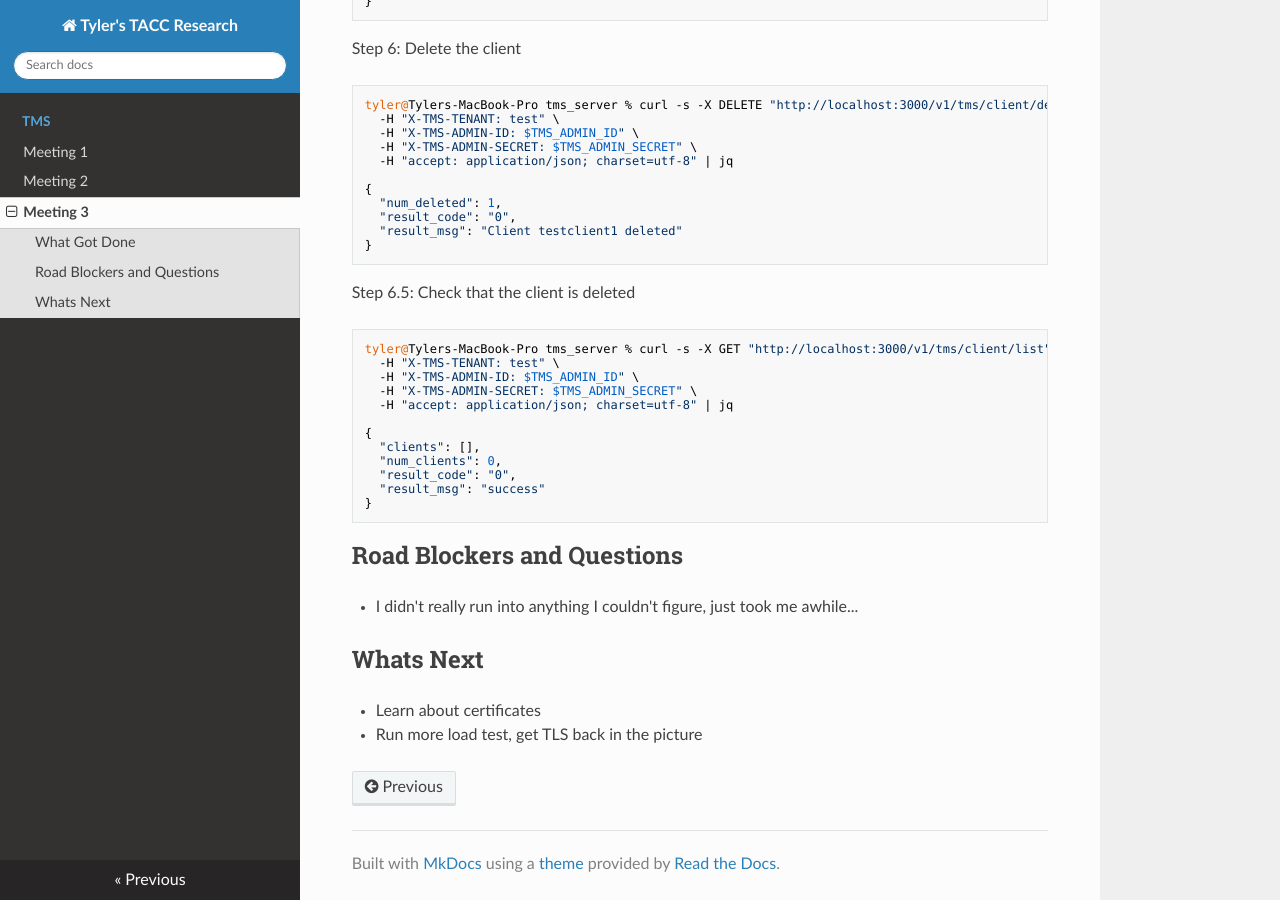
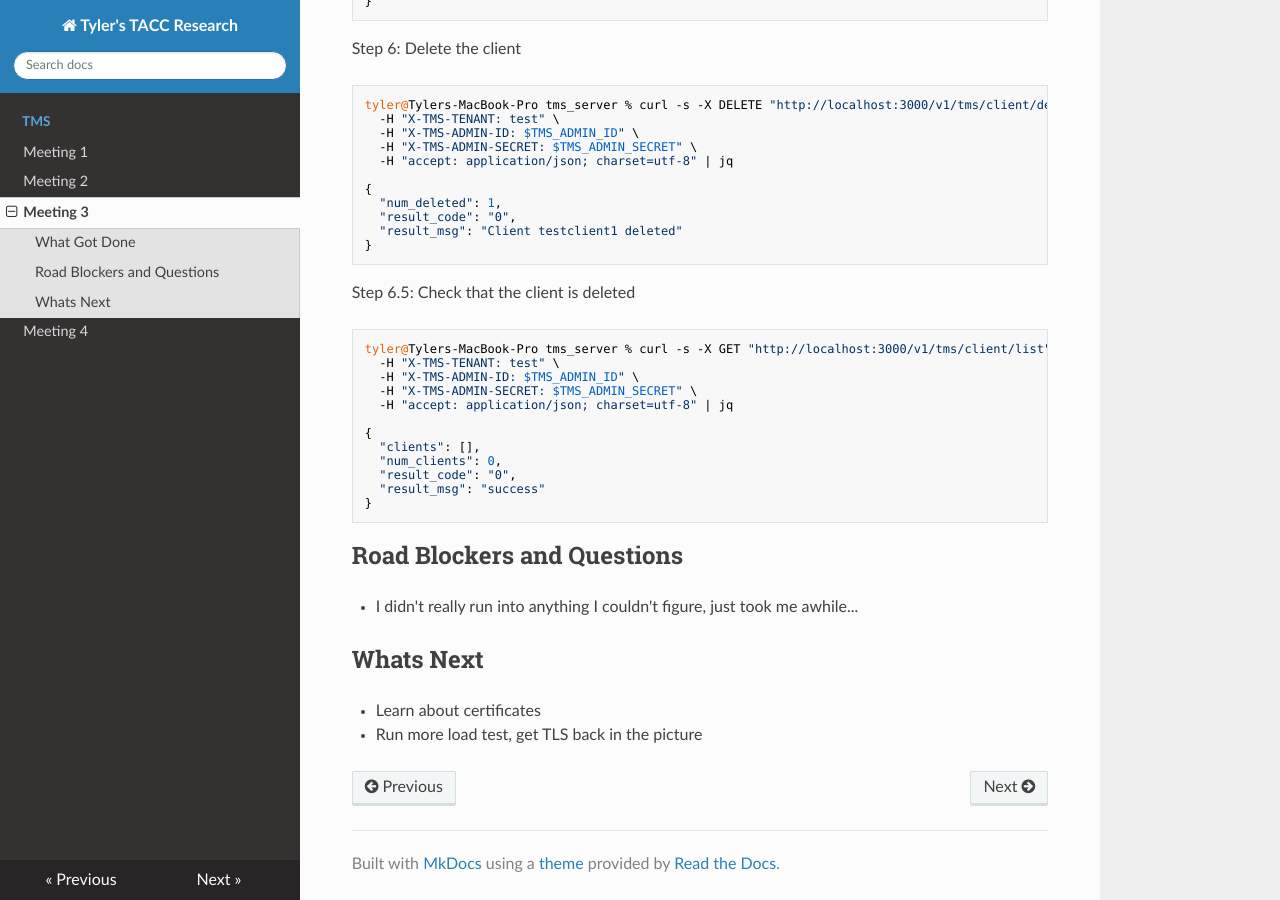
Before and after one commit to tyler0852/tylers-tacc-research, an MkDocs documentation site: the page built from docs/tms/meeting-3.md, in a window 1280 px wide and 900 px high, scrolled down 2907 px. Built offline with MkDocs 1.6.1, drawn with Linux system fonts in a browser that asks for light colours; nearby versions of some CDN libraries.

Commit message:
Updated mkdoc

```diff
--- a/mkdocs.yml
+++ b/mkdocs.yml
@@ -8,6 +8,7 @@ nav:
       - Meeting 1: tms/meeting-1.md
       - Meeting 2: tms/meeting-2.md
       - Meeting 3: tms/meeting-3.md
+      - Meeting 4: tms/meeting-4.md
 
 markdown_extensions:
   - admonition
```
